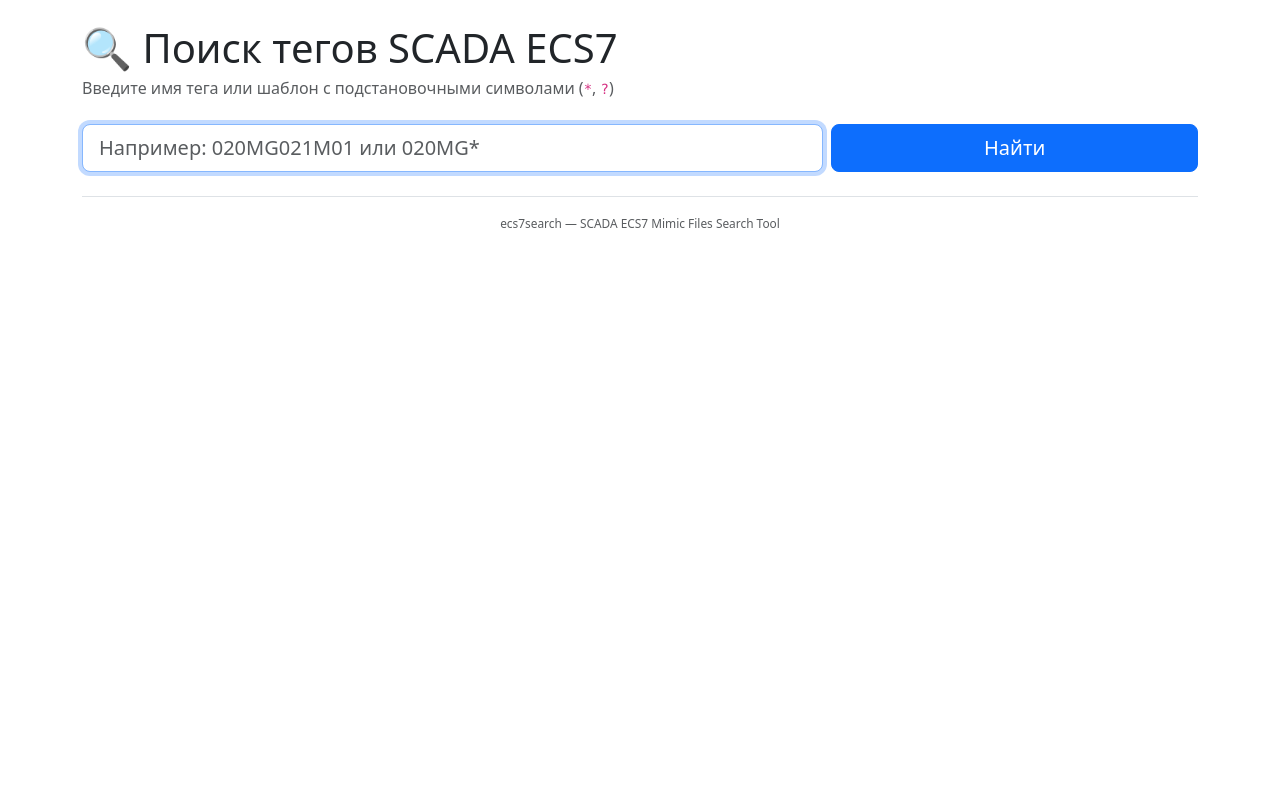
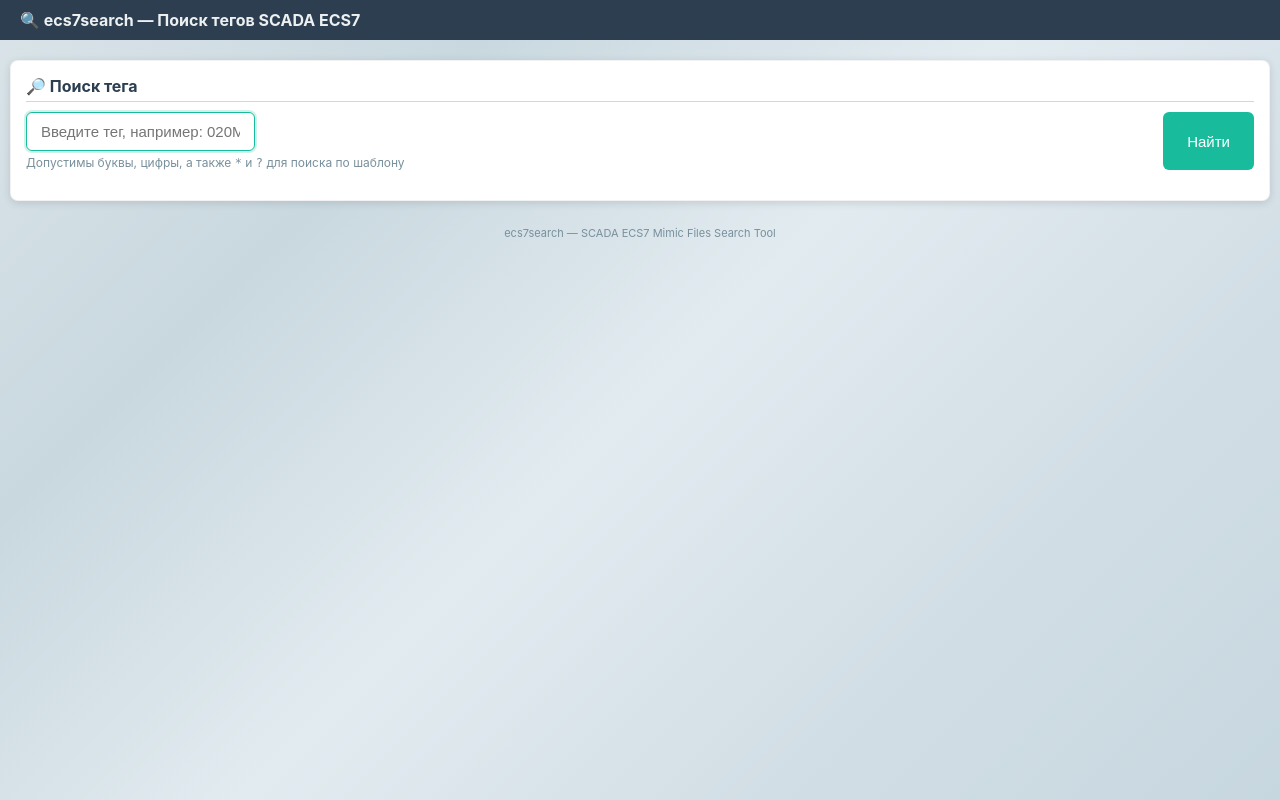
Before and after one commit to SemonoffArt/ecs7search, a Flask app: page / in a window 1280 px wide. Run offline with Flask 3, Linux system fonts and the light colour scheme.

Commit message:
feat: redesign UI in m_alert style and add substring search

```diff
--- a/app.py
+++ b/app.py
@@ -49,6 +49,10 @@
             flash("Введите имя тега для поиска.", "warning")
             return render_template("index.html", results=None, query=query)
 
+        if len(query) < 3:
+            flash("Минимум 3 символа для поиска.", "warning")
+            return render_template("index.html", results=None, query=query)
+
         if not TAG_PATTERN.match(query):
             flash(
                 "Недопустимые символы. Разрешены буквы, цифры, *, ?, _",
@@ -70,7 +74,13 @@
             flash(f"Ошибка загрузки индекса: {e}", "danger")
             return render_template("index.html", results=None, query=query)
 
-        results = search_tags(index_data, query)
+        # Если нет wildcard-символов, автоматически оборачиваем в *...* для поиска по подстроке
+        if '*' not in query and '?' not in query:
+            search_query = f"*{query}*"
+        else:
+            search_query = query
+
+        results = search_tags(index_data, search_query)
 
         if not results:
             flash(f"Ничего не найдено по запросу: {query}", "info")
--- /dev/null
+++ b/templates/base.html
@@ -0,0 +1,251 @@
+<!DOCTYPE html>
+<html lang="ru">
+<head>
+    <meta charset="UTF-8">
+    <meta name="viewport" content="width=device-width, initial-scale=1.0">
+    <title>ecs7search — Поиск тегов SCADA ECS7</title>
+    <style>
+        body {
+            margin: 0;
+            font-family: -apple-system, BlinkMacSystemFont, "Segoe UI", Roboto, sans-serif;
+            background: linear-gradient(135deg, #dae4e9 0%, #c9d8df 25%, #e2ebf0 50%, #d2dee5 75%, #c7d7e0 100%);
+            background-attachment: fixed;
+            color: #2c3e50;
+            min-height: 100vh;
+        }
+        a {
+            color: #18bc9c;
+            text-decoration: none;
+        }
+        a:hover {
+            text-decoration: underline;
+        }
+        .navbar {
+            background-color: #2c3e50;
+            color: #ecf0f1;
+            padding: 10px 20px;
+            display: flex;
+            align-items: center;
+            justify-content: space-between;
+        }
+        .navbar-title {
+            font-weight: bold;
+        }
+        .container {
+            max-width: 1352px;
+            margin: 20px auto;
+            padding: 0 10px;
+        }
+        .card {
+            background-color: #ffffff;
+            border-radius: 8px;
+            padding: 15px;
+            box-shadow: 0 2px 8px rgba(0,0,0,0.12);
+            margin-bottom: 15px;
+            border: 1px solid rgba(0,0,0,0.05);
+        }
+        .badge {
+            display: inline-block;
+            padding: 2px 8px;
+            border-radius: 10px;
+            font-size: 11px;
+            color: #ffffff;
+        }
+        .badge-info {
+            background-color: #4fc3f7;
+        }
+        .badge-ok {
+            background-color: #18bc9c;
+        }
+        .btn {
+            display: inline-block;
+            padding: 8px 16px;
+            border-radius: 6px;
+            border: none;
+            cursor: pointer;
+            font-size: 13px;
+        }
+        .btn-primary {
+            background-color: #18bc9c;
+            color: #ffffff;
+        }
+        .btn-primary:hover {
+            background-color: #149f82;
+            text-decoration: none;
+        }
+        .section-title {
+            font-weight: bold;
+            margin-bottom: 5px;
+        }
+        .section-separator {
+            border: none;
+            height: 1px;
+            background-color: #cfd8dc;
+            margin: 5px 0 10px 0;
+        }
+        .status-banner {
+            padding: 10px 15px;
+            border-radius: 6px;
+            margin-bottom: 10px;
+            font-size: 13px;
+        }
+        .status-banner-warning {
+            background-color: #fff3cd;
+            border-left: 4px solid #f39c12;
+        }
+        .status-banner-danger {
+            background-color: #ffebee;
+            border-left: 4px solid #e74c3c;
+        }
+        .status-banner-info {
+            background-color: #e3f2fd;
+            border-left: 4px solid #4fc3f7;
+        }
+        .status-banner-ok {
+            background-color: #d0f2e8;
+            border-left: 4px solid #18bc9c;
+        }
+        .search-form {
+            display: flex;
+            gap: 10px;
+            margin-bottom: 15px;
+        }
+        .search-form input[type="text"] {
+            flex: 1;
+            padding: 10px 14px;
+            border-radius: 6px;
+            border: 1px solid #cfd8dc;
+            font-size: 15px;
+        }
+        .search-form input[type="text"]:focus {
+            outline: none;
+            border-color: #18bc9c;
+            box-shadow: 0 0 0 2px rgba(24, 188, 156, 0.2);
+        }
+        .search-form button {
+            padding: 10px 24px;
+            font-size: 15px;
+        }
+        .result-item {
+            border-bottom: 1px solid #eceff1;
+            padding-bottom: 15px;
+            margin-bottom: 15px;
+        }
+        .result-item:last-child {
+            border-bottom: none;
+            margin-bottom: 0;
+            padding-bottom: 0;
+        }
+        .result-img {
+            max-height: 70vh;
+            object-fit: contain;
+            cursor: zoom-in;
+            border-radius: 6px;
+        }
+        .tags-list .badge {
+            margin-right: 4px;
+            margin-bottom: 4px;
+        }
+        .tag-input-hint {
+            font-size: 12px;
+            color: #78909c;
+            margin-top: 4px;
+        }
+        #btn-back-to-top {
+            position: fixed;
+            bottom: 20px;
+            right: 20px;
+            display: none;
+            width: 45px;
+            height: 45px;
+            border-radius: 50%;
+            background-color: #18bc9c;
+            color: white;
+            text-align: center;
+            line-height: 45px;
+            font-size: 20px;
+            box-shadow: 0 2px 10px rgba(0,0,0,0.2);
+            cursor: pointer;
+            z-index: 1000;
+            transition: opacity 0.3s, background-color 0.3s;
+            border: none;
+            outline: none;
+        }
+        #btn-scroll-to-bottom:hover,
+        #btn-back-to-top:hover {
+            background-color: #149f82;
+        }
+        #btn-scroll-to-bottom {
+            position: fixed;
+            bottom: 75px;
+            right: 20px;
+            display: none;
+            width: 45px;
+            height: 45px;
+            border-radius: 50%;
+            background-color: #18bc9c;
+            color: white;
+            text-align: center;
+            line-height: 45px;
+            font-size: 20px;
+            box-shadow: 0 2px 10px rgba(0,0,0,0.2);
+            cursor: pointer;
+            z-index: 1000;
+            transition: opacity 0.3s, background-color 0.3s;
+            border: none;
+            outline: none;
+        }
+        footer {
+            text-align: center;
+            font-size: 11px;
+            color: #78909c;
+            padding: 10px 0;
+        }
+    </style>
+</head>
+<body>
+    <button type="button" id="btn-back-to-top" title="Наверх">↑</button>
+    <button type="button" id="btn-scroll-to-bottom" title="Вниз">↓</button>
+
+    <div class="navbar">
+        <div class="navbar-title">🔍 ecs7search — Поиск тегов SCADA ECS7</div>
+    </div>
+
+    <div class="container">
+        {% block content %}{% endblock %}
+
+        <footer>
+            ecs7search — SCADA ECS7 Mimic Files Search Tool
+        </footer>
+    </div>
+
+    <script>
+        let backToTopButton = document.getElementById("btn-back-to-top");
+        let scrollToBottomButton = document.getElementById("btn-scroll-to-bottom");
+
+        window.onscroll = function() {
+            if (document.body.scrollTop > 200 || document.documentElement.scrollTop > 200) {
+                backToTopButton.style.display = "block";
+            } else {
+                backToTopButton.style.display = "none";
+            }
+            let scrollHeight = document.documentElement.scrollHeight;
+            let clientHeight = document.documentElement.clientHeight;
+            let scrollTop = document.documentElement.scrollTop || document.body.scrollTop;
+            if (scrollTop + clientHeight < scrollHeight - 300) {
+                scrollToBottomButton.style.display = "block";
+            } else {
+                scrollToBottomButton.style.display = "none";
+            }
+        };
+
+        backToTopButton.addEventListener("click", function() {
+            window.scrollTo({ top: 0, behavior: 'smooth' });
+        });
+
+        scrollToBottomButton.addEventListener("click", function() {
+            window.scrollTo({ top: document.documentElement.scrollHeight, behavior: 'smooth' });
+        });
+    </script>
+</body>
+</html>
--- a/templates/index.html
+++ b/templates/index.html
@@ -1,41 +1,40 @@
-<!DOCTYPE html>
-<html lang="ru">
-<head>
-    <meta charset="UTF-8">
-    <meta name="viewport" content="width=device-width, initial-scale=1.0">
-    <title>ecs7search — Поиск тегов SCADA ECS7</title>
-    <link href="https://cdn.jsdelivr.net/npm/bootstrap@5.3.3/dist/css/bootstrap.min.css" rel="stylesheet">
-    <link href="{{ url_for('static', filename='css/style.css') }}" rel="stylesheet">
-</head>
-<body>
-    <div class="container py-4">
-        <h1 class="mb-1">🔍 Поиск тегов SCADA ECS7</h1>
-        <p class="text-muted mb-4">Введите имя тега или шаблон с подстановочными символами (<code>*</code>, <code>?</code>)</p>
+{% extends "base.html" %}
+{% block content %}
 
-        <!-- Форма поиска -->
-        <form method="post" action="/" class="row g-2 mb-4">
-            <div class="col-md-8">
+<div class="card">
+    <div class="section-title">🔎 Поиск тега</div>
+    <hr class="section-separator">
+
+    <form method="post" action="/" class="search-form">
+        <div style="flex:1;">
             <input
                 type="text"
                 name="query"
-                    class="form-control form-control-lg"
-                    placeholder="Например: 020MG021M01 или 020MG*"
+                class="form-control"
+                placeholder="Введите тег, например: 020MG021M01 или шаблон: 020MG*"
                 value="{{ query }}"
                 autofocus
             >
+            <div class="tag-input-hint">Допустимы буквы, цифры, а также <code>*</code> и <code>?</code> для поиска по шаблону</div>
         </div>
-            <div class="col-md-4">
-                <button type="submit" class="btn btn-primary btn-lg w-100">Найти</button>
+        <button type="submit" class="btn btn-primary">Найти</button>
+    </form>
 </div>
-        </form>
 
 <!-- Сообщения (flash) -->
 {% with messages = get_flashed_messages(with_categories=true) %}
     {% if messages %}
         {% for category, message in messages %}
-                    <div class="alert alert-{{ category }} alert-dismissible fade show" role="alert">
+            {% set banner_class = "status-banner-info" %}
+            {% if category == "danger" %}
+                {% set banner_class = "status-banner-danger" %}
+            {% elif category == "warning" %}
+                {% set banner_class = "status-banner-warning" %}
+            {% elif category == "success" %}
+                {% set banner_class = "status-banner-ok" %}
+            {% endif %}
+            <div class="status-banner {{ banner_class }}">
                 {{ message }}
-                        <button type="button" class="btn-close" data-bs-dismiss="alert"></button>
             </div>
         {% endfor %}
     {% endif %}
@@ -43,18 +42,19 @@
 
 <!-- Результаты поиска -->
 {% if results %}
-            <div class="card mb-4">
-                <div class="card-header">
-                    <strong>Результаты поиска:</strong> {{ results.query }}
-                    <span class="badge bg-secondary ms-2">{{ results.total_tags }} тегов</span>
-                    <span class="badge bg-secondary ms-1">{{ results.total_files }} файлов</span>
+<div class="card">
+    <div class="section-title">
+        Результаты поиска: <code>{{ results.query }}</code>
+        <span class="badge badge-info">{{ results.total_tags }} тегов</span>
+        <span class="badge badge-ok">{{ results.total_files }} файлов</span>
     </div>
-                <div class="card-body">
+    <hr class="section-separator">
+
     <!-- Предупреждения о пропущенных файлах -->
     {% if results.skipped %}
-                        <div class="alert alert-warning">
+        <div class="status-banner status-banner-warning">
             <strong>Пропущенные файлы (нет PNG или ошибка):</strong>
-                            <ul class="mb-0 mt-1">
+            <ul class="mb-0 mt-1" style="margin-bottom:0; margin-top:4px;">
                 {% for item in results.skipped %}
                     <li>{{ item }}</li>
                 {% endfor %}
@@ -64,38 +64,29 @@
 
     <!-- Галерея изображений -->
     {% for image in results.images %}
-                        <div class="result-item mb-4">
-                            <h5 class="mb-2">
-                                📄 <code>{{ image.g_file }}</code>
-                                <span class="badge bg-info ms-1">{{ image.positions|length }} позиций</span>
-                            </h5>
-                            <div class="tags-list mb-2">
+        <div class="result-item">
+            <div style="margin-bottom:8px;">
+                📄 <code style="font-size:14px;">{{ image.g_file }}</code>
+                <span class="badge badge-info" style="margin-left:6px;">{{ image.positions|length }} позиций</span>
+            </div>
+            <div class="tags-list" style="margin-bottom:10px;">
                 {% set unique_tags = image.positions | map(attribute='tag') | unique | list %}
                 {% for tag in unique_tags %}
-                                    <span class="badge bg-light text-dark border">{{ tag }}</span>
+                    <span class="badge" style="background-color:#18bc9c; color:#ffffff;">{{ tag }}</span>
                 {% endfor %}
             </div>
-                            <div class="image-wrapper">
+            <div>
                 <a href="{{ url_for('serve_temp_image', filename=image.png_name) }}" target="_blank">
                     <img
                         src="{{ url_for('serve_temp_image', filename=image.png_name) }}"
                         alt="Результат для {{ image.g_file }}"
-                                        class="img-fluid img-thumbnail result-img"
+                        class="result-img"
                     >
                 </a>
             </div>
         </div>
     {% endfor %}
 </div>
-            </div>
 {% endif %}
 
-        <!-- Подвал -->
-        <footer class="text-center text-muted mt-4 pt-3 border-top">
-            <small>ecs7search — SCADA ECS7 Mimic Files Search Tool</small>
-        </footer>
-    </div>
-
-    <script src="https://cdn.jsdelivr.net/npm/bootstrap@5.3.3/dist/js/bootstrap.bundle.min.js"></script>
-</body>
-</html>
+{% endblock %}
```
Lines whose indentation alone changed are shown as unchanged.
